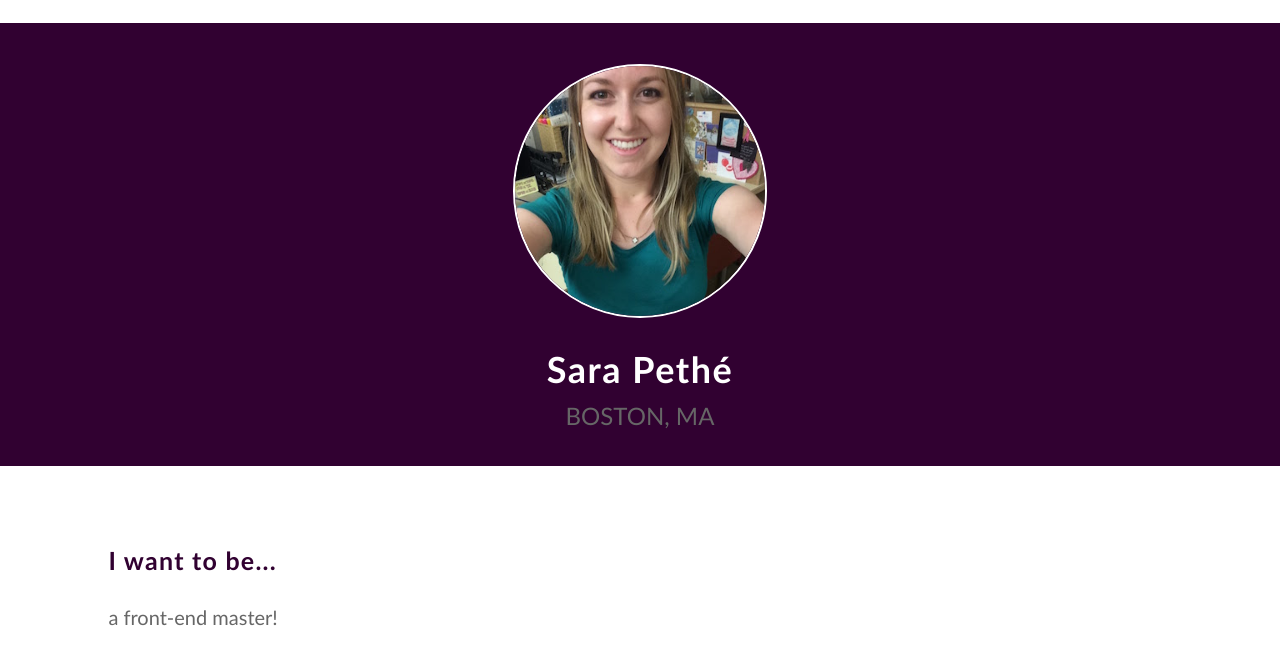
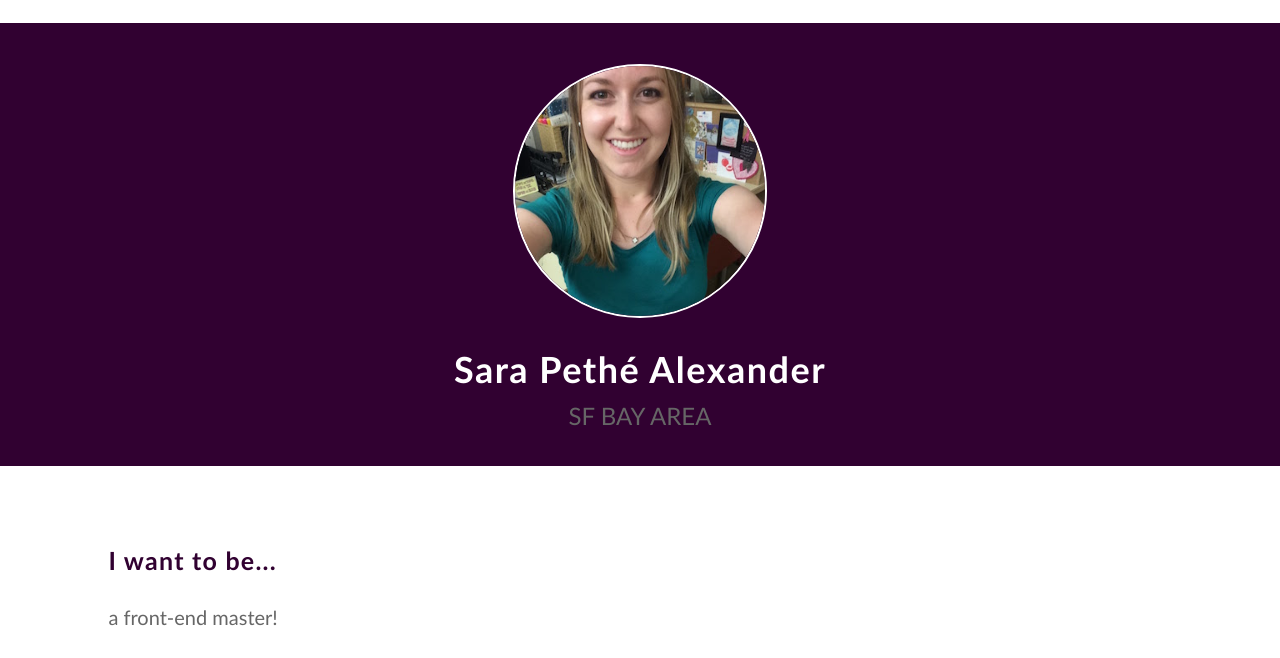
Before and after one commit to saralp/Udacity_P0-about-me, a plain HTML site: page index.html in a window 1280 px wide. Shown: the part 142-800 px from the top of the page. Drawn offline with Linux system fonts and the light colour scheme.

Commit message:
Update name and location

```diff
--- a/index.html
+++ b/index.html
@@ -16,8 +16,8 @@
             <section class="hero">
                 <div class="content">
                     <img class="my-picture" src="images/mypicture_sarap.jpg" alt="This is a picture of me">
-                    <h1 id="my-name">Sara Pethé</h1>
-                    <h2 id="my-location">Boston, MA</h2>
+                    <h1 id="my-name">Sara Pethé Alexander</h1>
+                    <h2 id="my-location">SF Bay Area</h2>
                 </div>
             </section>
             <section class="about-me content">
```
